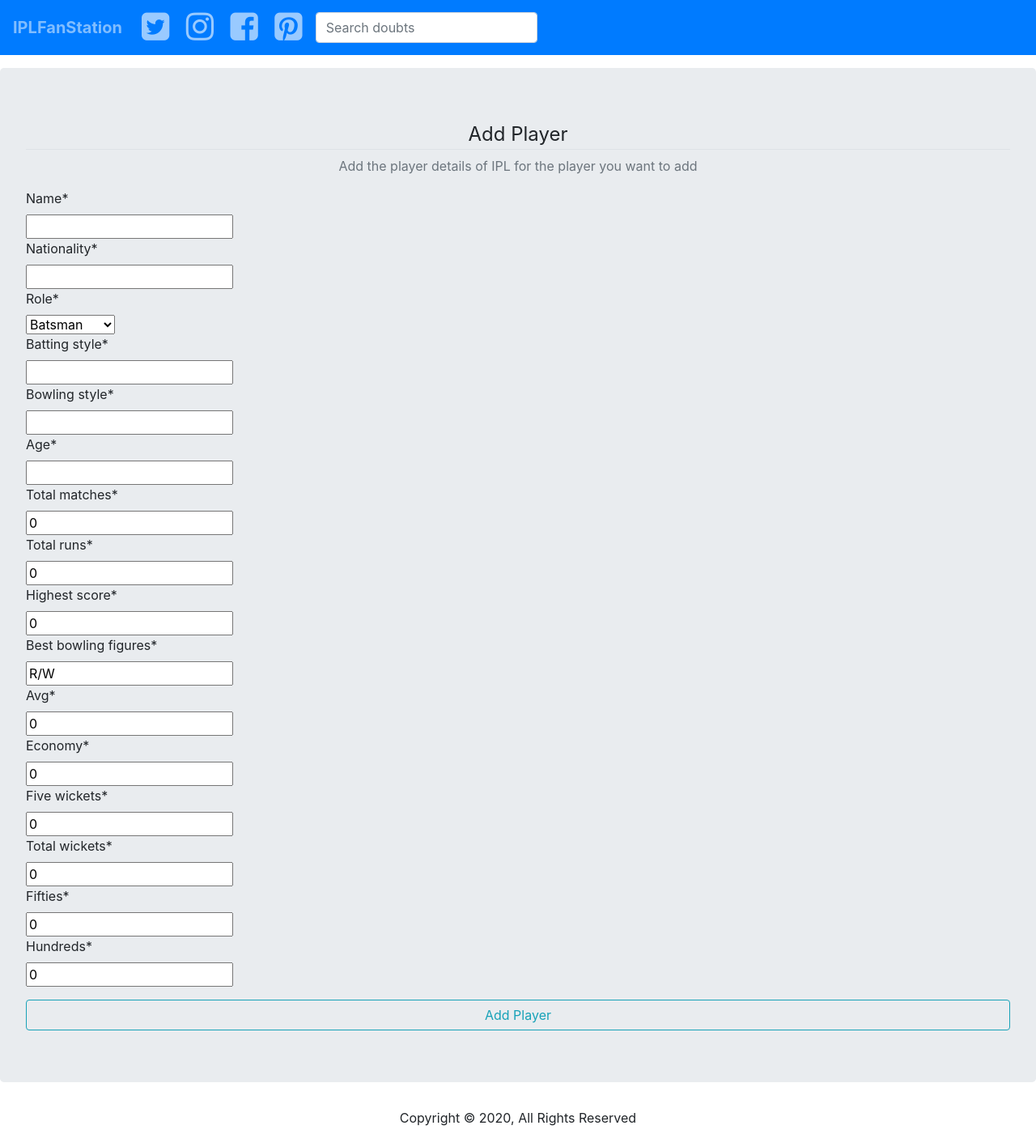
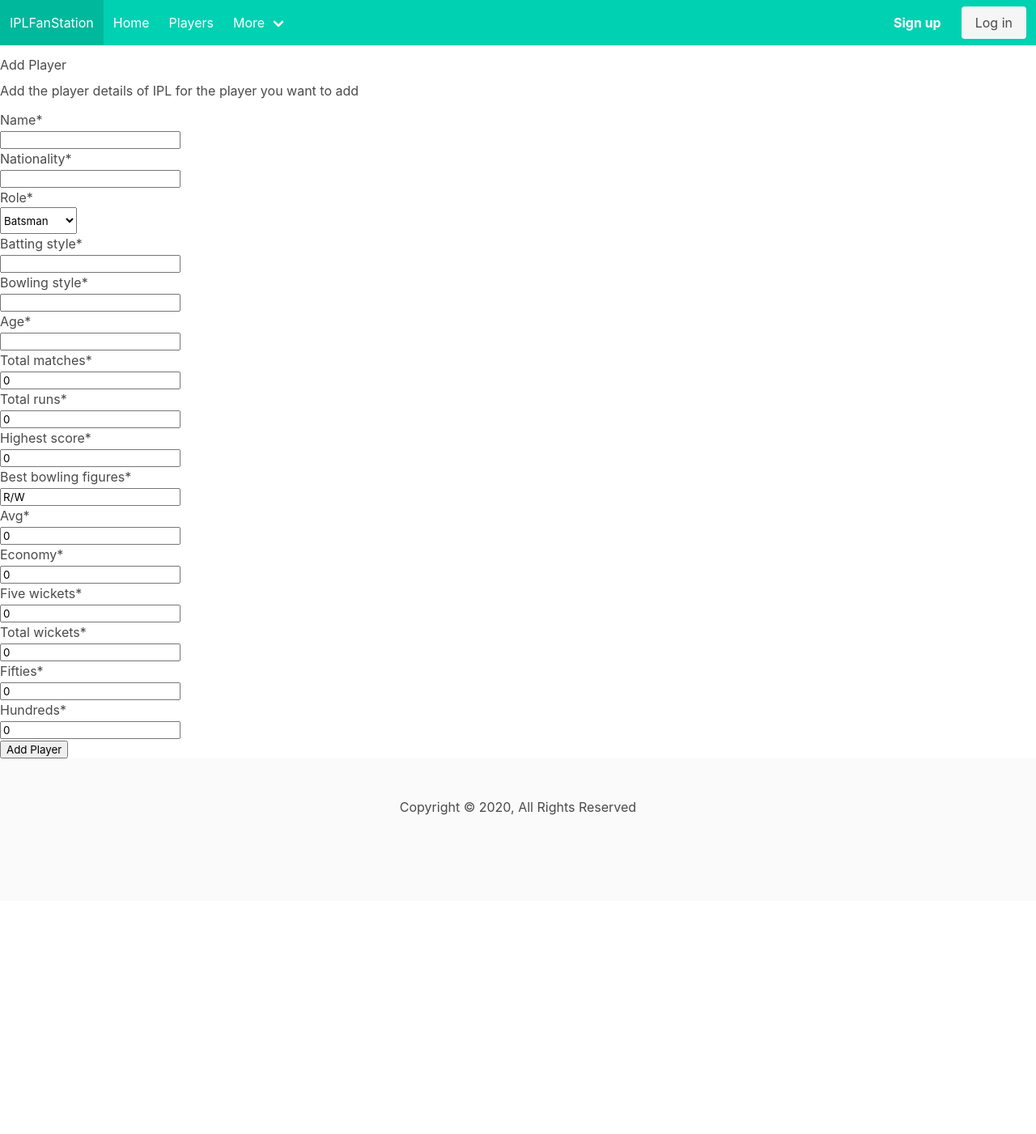
Before and after one commit to friskycodeur/IPL-fanstation, a Django app: page /player/new/ in a window 1280 px wide. Shown: the whole page at 81% size. After the commit the page ends 1007 px from the top, so only its background shows below. Run offline with Django 3.2, Linux system fonts and the light colour scheme; a user stored in the database is signed in; some libraries are stand-ins or nearby versions.

Commit message:
feat: Homepage

```diff
--- a/players/models.py
+++ b/players/models.py
@@ -6,8 +6,8 @@ class Player(models.Model):
     name=models.CharField(max_length=50)
     age=models.IntegerField()
     nationality=models.CharField(max_length=15)
-    role_choices=[('Bat','Batsman'),('Bowl','Bowler'),('All','All Rounder'),]
-    role=models.CharField(max_length=7,choices=role_choices,default='Bat')
+    role_choices=[('Batsman','Batsman'),('Bowler','Bowler'),('All-Rounder','All Rounder'),]
+    role=models.CharField(max_length=12,choices=role_choices,default='Bat')
     batting_style=models.CharField(max_length=20)
     bowling_style=models.CharField(max_length=20)
     #IPL stats
--- a/players/templates/players/base.html
+++ b/players/templates/players/base.html
@@ -6,24 +6,19 @@
     <meta name="viewport" content="width=device-width, initial-scale=1.0">
         <!-- Favicon -->
         <link rel="shortcut icon" type="image/png" href="{% static 'posts/img/favicon.ico' %}">
-        <link rel="stylesheet" href="https://cdn.jsdelivr.net/npm/bootstrap@4.5.3/dist/css/bootstrap.min.css" integrity="sha384-TX8t27EcRE3e/ihU7zmQxVncDAy5uIKz4rEkgIXeMed4M0jlfIDPvg6uqKI2xXr2" crossorigin="anonymous">
-
-        <!-- jQuery and JS bundle w/ Popper.js -->
-        <script src="https://code.jquery.com/jquery-3.5.1.slim.min.js" integrity="sha384-DfXdz2htPH0lsSSs5nCTpuj/zy4C+OGpamoFVy38MVBnE+IbbVYUew+OrCXaRkfj" crossorigin="anonymous"></script>
-        <script src="https://cdn.jsdelivr.net/npm/bootstrap@4.5.3/dist/js/bootstrap.bundle.min.js" integrity="sha384-ho+j7jyWK8fNQe+A12Hb8AhRq26LrZ/JpcUGGOn+Y7RsweNrtN/tE3MoK7ZeZDyx" crossorigin="anonymous"></script>
-    <link href="https://cdnjs.cloudflare.com/ajax/libs/font-awesome/4.7.0/css/font-awesome.min.css" rel="stylesheet"/>
+        <link rel="stylesheet" href="https://cdnjs.cloudflare.com/ajax/libs/bulma/0.9.1/css/bulma.min.css">
     <link rel="stylesheet" href="{% static 'players/css/main.css' %}">
     <title>IPLFanStation</title>
 </head>
 
 <body class="d-flex flex-column min-vh-100">
     <!-- Navbar -->
-    <nav
+    <!-- <nav
       class="sticky-top navbar navbar-expand-lg navbar-dark bg-primary"
     >
     <a class="navbar-brand mr-4 text-white-50 font-weight-bold" href="{% url 'player_list' %}">IPLFanStation</a>
-      <!-- Social media handles -->
-      <div class="social ml-0" style="opacity: 0.6;">
+      Social media handles -->
+      <!-- <div class="social ml-0" style="opacity: 0.6;">
         <a class="navbar-brand social" href="https://twitter.com/">
           <i class="fa fa-twitter-square fa-2x"></i>
         </a>
@@ -43,8 +38,81 @@
         </form>
       </div>
 
+    </nav> -->
+
+    <nav class="navbar is-primary" role="navigation" aria-label="main navigation">
+      <div class="navbar-brand">
+        <a class="navbar-item" href="{% url 'player_list' %}">
+          IPLFanStation
+        </a>
+
+        <a role="button" class="navbar-burger" aria-label="menu" aria-expanded="false" data-target="navbarBasicExample">
+          <span aria-hidden="true"></span>
+          <span aria-hidden="true"></span>
+          <span aria-hidden="true"></span>
+        </a>
+      </div>
+
+      <div id="navbarBasicExample" class="navbar-menu">
+        <div class="navbar-start">
+          <a class="navbar-item">
+            Home
+          </a>
+
+          <a class="navbar-item">
+            Players
+          </a>
+
+          <div class="navbar-item has-dropdown is-hoverable">
+            <a class="navbar-link">
+              More
+            </a>
+
+            <div class="navbar-dropdown">
+              <a class="navbar-item">
+                Teams
+              </a>
+              <a class="navbar-item" href="{% url 'player_new' %}">
+                Add player
+              </a>
+              <a class="navbar-item">
+                Points Table
+              </a>
+              <hr class="navbar-divider">
+              <a class="navbar-item">
+                Report an issue
+              </a>
+            </div>
+          </div>
+        </div>
+        <!-- <div class="social ml-0" style="opacity: 0.6;">
+          <a class="navbar-brand social" href="https://twitter.com/">
+            <i class="fa fa-twitter-square fa-2x"></i>
+          </a>
+          <a class="navbar-brand social" href="https://instagram.com">
+            <i class="fa fa-instagram fa-2x"></i>
+          </a>
+          <a class="navbar-brand social" href="https://facebook.com">
+            <i class="fa fa-facebook-square fa-2x"></i>
+          </a>
+          <a class="navbar-brand social" href="https://pinterest.com">
+            <i class="fa fa-pinterest-square fa-2x"></i>
+          </a>
+        </div> -->
+        <div class="navbar-end">
+          <div class="navbar-item">
+            <div class="buttons">
+              <a class="button is-primary">
+                <strong>Sign up</strong>
+              </a>
+              <a class="button is-light">
+                Log in
+              </a>
+            </div>
+          </div>
+        </div>
+      </div>
     </nav>
-
     <div>
     {% if messages %}
       {% for message in messages %}
@@ -56,9 +124,9 @@
         {% block content %}
 
         {% endblock %}</div>
-        <footer id="main-footer" class="mt-auto px-2">
-          <div class="container footer-container">
-            <div class="text-center ftr">
+        <footer id="main-footer" class="footer">
+          <div class="content has-text-centered">
+            <div class="">
               <p class="mb-2">Copyright &copy; 2020, All Rights Reserved</p>
             </div>
           </div>
```
Also changed, not shown: players/templates/players/player_list.html (+31 -6 lines).
